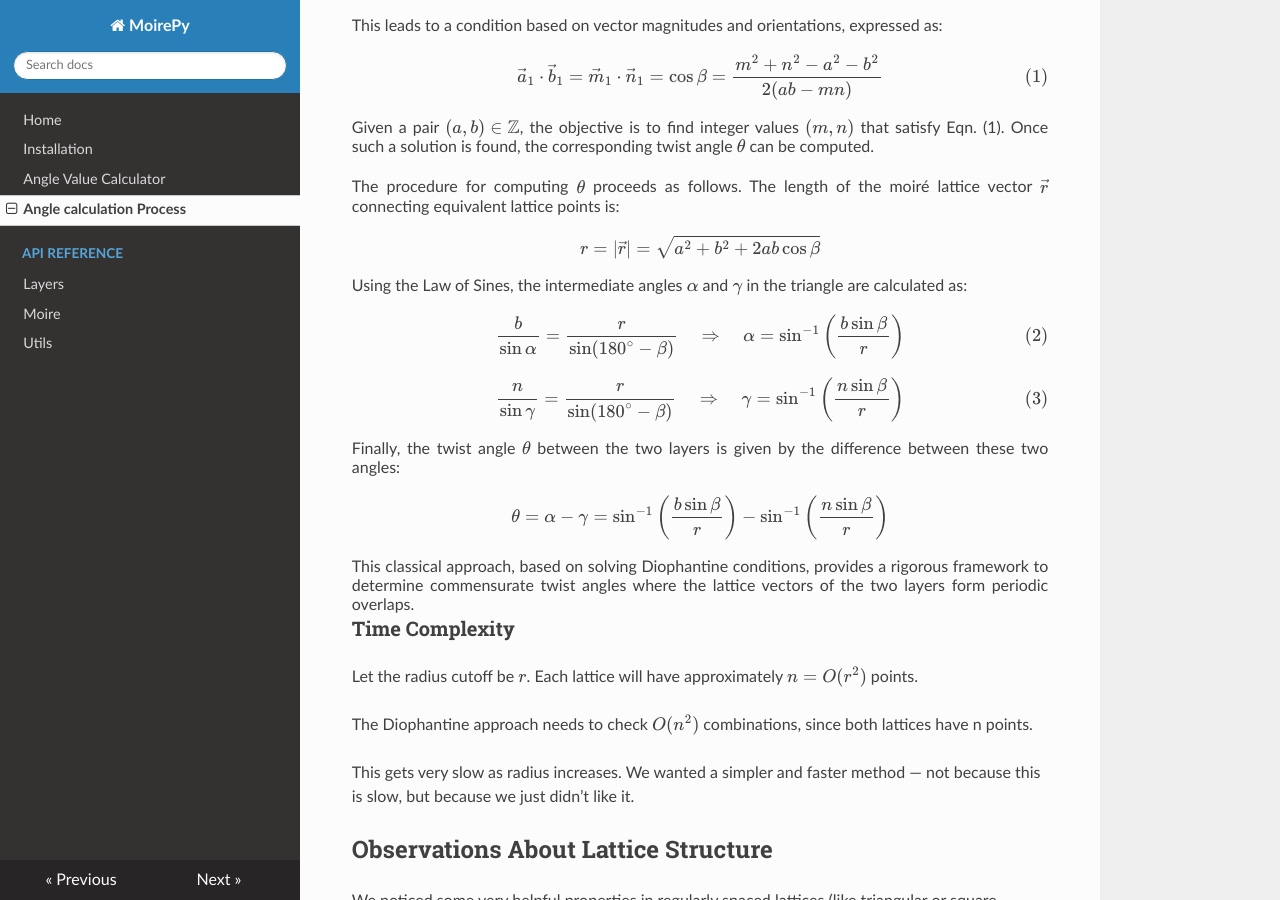
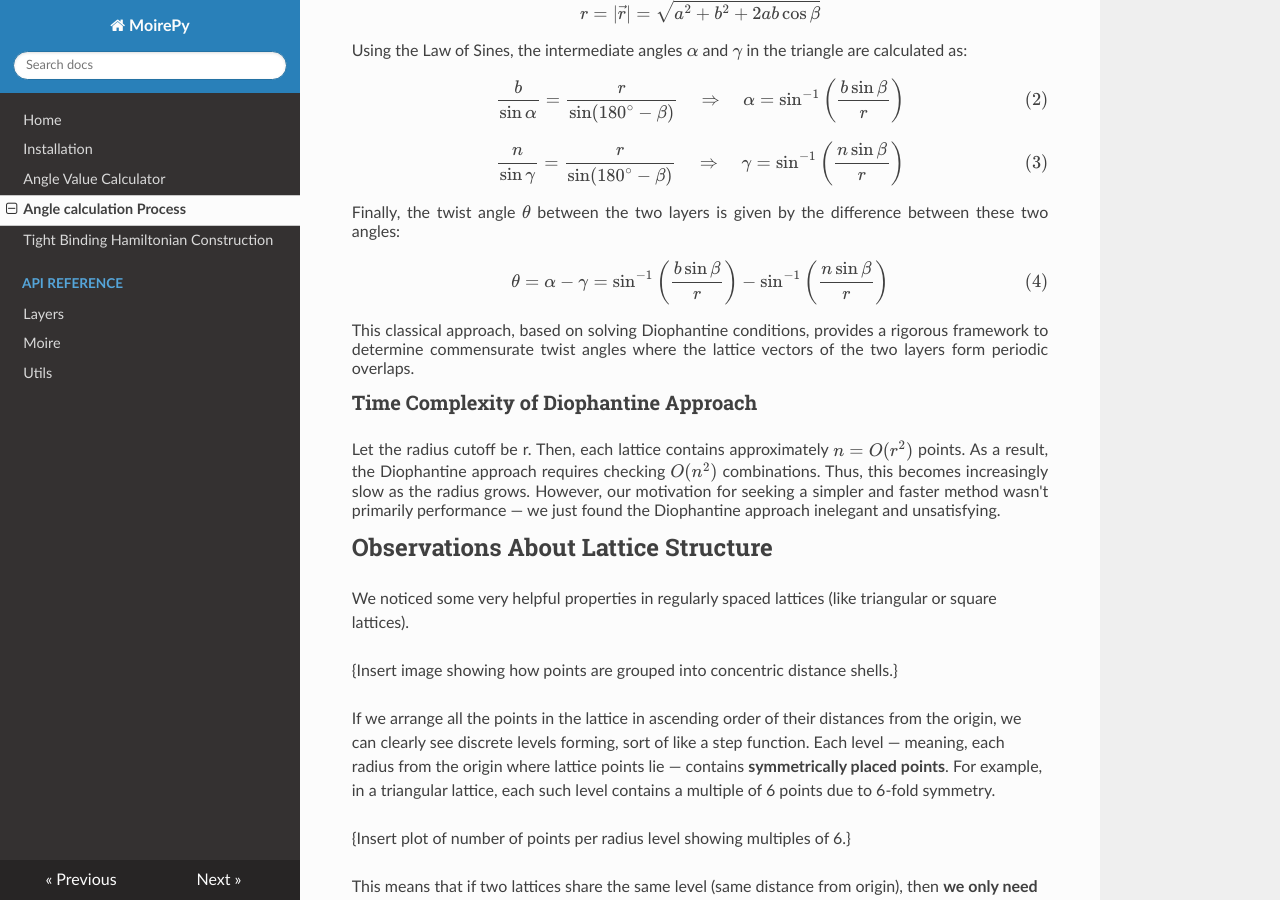
Before and after one commit to jabed-umar/MoirePy, an MkDocs documentation site: the page built from docs/angle_calculation_process.md, in a window 1280 px wide and 900 px high, scrolled down 1585 px. Built offline with MkDocs 1.6.1, drawn with Linux system fonts in a browser that asks for light colours; nearby versions of some CDN libraries.

Commit message:
update docs

```diff
--- a/docs/angle_calculation_process.md
+++ b/docs/angle_calculation_process.md
@@ -56,7 +56,7 @@
 \]
 
 <p align="center">
-  <img src="/home/jabed/Documents/Moire/MoirePy/Images/dip.png" width="800"/>
+  <img src="/images/moire.jpeg" width="400"/>
 </p>
 
 For a commensurate moiré superlattice to form, there must exist integers \( a, b, m, n \) such that:
@@ -103,6 +103,7 @@
 
 \[
 \theta = \alpha - \gamma = \sin^{-1}\left(\frac{b \sin\beta}{r}\right) - \sin^{-1}\left(\frac{n \sin\beta}{r}\right)
+\tag{4}
 \]
 
 This classical approach, based on solving Diophantine conditions, provides a rigorous framework to determine commensurate twist angles where the lattice vectors of the two layers form periodic overlaps.
@@ -119,14 +120,14 @@
 
 This is essentially a **Diophantine equation** in four variables, constrained by a rotation angle \( \theta \).-->
 
-### Time Complexity
+<div style="text-align: justify;">
+<div style="height: 10px;"></div>
+<h3>Time Complexity of Diophantine Approach</h3>
 
-Let the radius cutoff be \( r \). Each lattice will have approximately \(n = O(r^2) \) points.
+Let the radius cutoff be r. Then, each lattice contains approximately \( n = O(r^2) \) points. As a result, the Diophantine approach requires checking \( O(n^2) \) combinations. Thus, this becomes increasingly slow as the radius grows. However, our motivation for seeking a simpler and faster method wasn't primarily performance — we just found the Diophantine approach inelegant and unsatisfying.
 
-The Diophantine approach needs to check \( O(n^2) \) combinations, since both lattices have n points.
-
-This gets very slow as radius increases. We wanted a simpler and faster method — not because this is slow, but because we just didn’t like it.
-
+</div>
+<div style="height: 10px;"></div>
 ## Observations About Lattice Structure
 
 We noticed some very helpful properties in regularly spaced lattices (like triangular or square lattices).
--- a/mkdocs.yml
+++ b/mkdocs.yml
@@ -28,6 +28,7 @@
   - Installation: installation.md
   - Angle Value Calculator: find_theta.md
   - Angle calculation Process: angle_calculation_process.md
+  - Tight Binding Hamiltonian Construction: tight_binding_ham.md
   - API Reference:
       - Layers: api/layers.md
       - Moire: api/moire.md
```
Also changed, not shown: docs/tight_binding_ham.md (added, +71 -0 lines), docs/images/moire.jpeg (renamed from Images/moire.jpeg).
